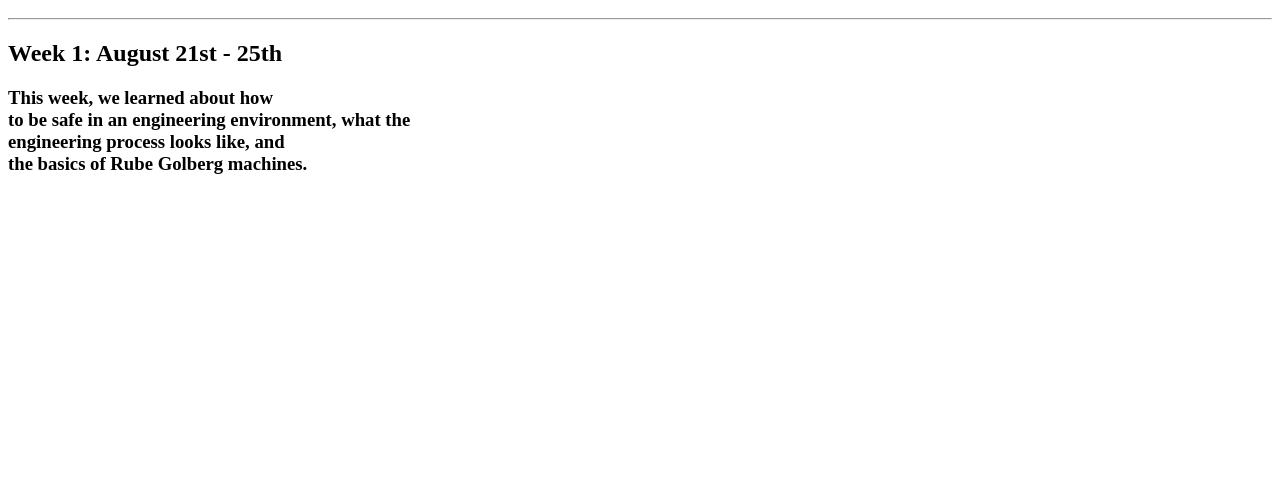
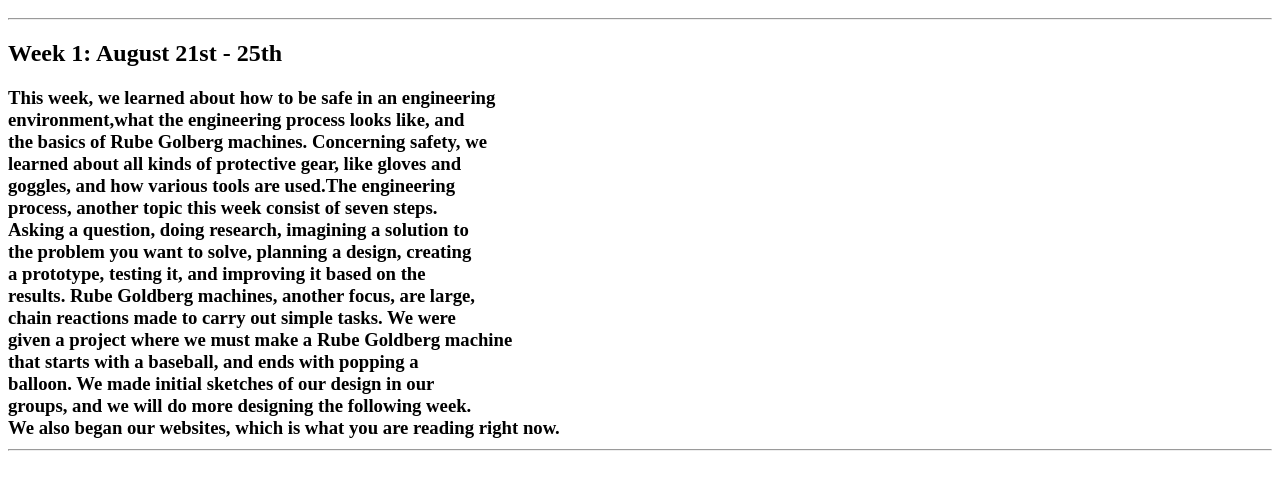
Before and after one commit to AvivWilder/Website, a plain HTML site: page index.html in a window 1280 px wide. Shown: the part 85-574 px from the top of the page. Drawn offline with Linux system fonts and the light colour scheme.

Commit message:
week 1 1.2

```diff
--- a/index.html
+++ b/index.html
@@ -3,7 +3,15 @@
     <h1><center><b></b></center>Hello! I'm Aviv Wilder.<br>Welcome to my website!</b></cenetr></h1>
     <h2>   <hr></h2>
     <h2><b><u></u>Week 1: August 21st - 25th<u></u></b></h2>
-    <h3>This week, we learned about how<br>to be safe in an engineering
-    environment, what the<br>engineering process looks like, and <br>the basics of Rube Golberg machines.<br></h3>
+    <h3>This week, we learned about how to be safe in an engineering<br>
+    environment,what the engineering process looks like, and<br>the basics of Rube Golberg machines.
+    Concerning safety, we<br>learned about all kinds of protective gear,
+    like gloves and<br>goggles, and how various tools are used.The engineering<br>process,
+    another topic this week consist of seven steps.<br>
+    Asking a question, doing research, imagining a solution to<br>the problem you want to solve, planning a design,
+    creating<br>a prototype, testing it, and improving it based on the<br>results. Rube Goldberg machines, another focus, are large,<br>chain reactions made
+    to carry out simple tasks. We were<br>given a project where we must make a Rube Goldberg machine<br>that starts with a baseball,
+    and ends with popping a<br>balloon. We made initial sketches of our design in our <br>groups, and we will do more designing the following week.
+    <br>We also began our websites, which is what you are reading right now.<hr></h3>
 
 </html>
```
